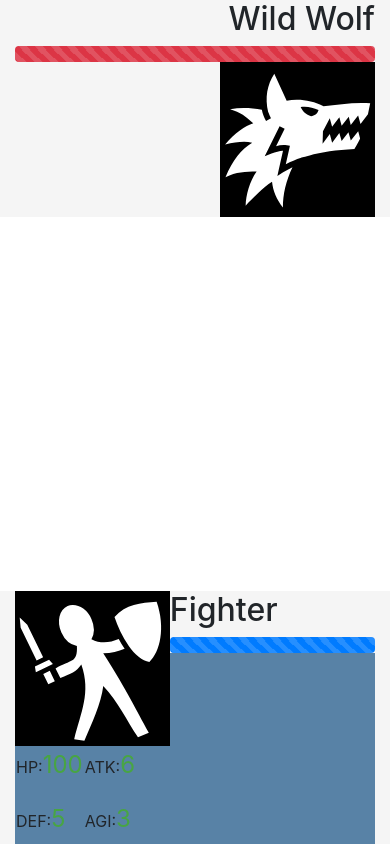
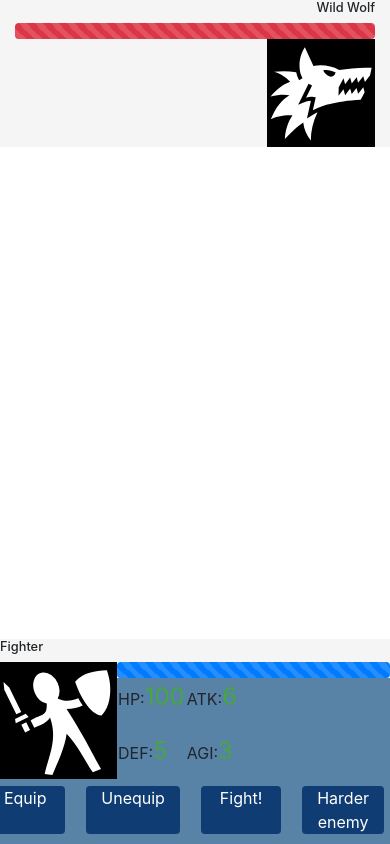
Before and after one commit to raidenandsolid/Terra-Coliseum, a plain HTML site: page index.html in a window 390 px wide. Both pictures are taken after a click on the element "Fighter". Drawn offline with nearby package versions, Linux system fonts and the light colour scheme.

Commit message:
Fix mobile buttons.

```diff
--- a/assets/css/style.css
+++ b/assets/css/style.css
@@ -38,7 +38,7 @@ html, body{
 }
 
 .equipButton {
-  margin-right: 10%;
+  margin-right: 5%;
   border-radius: 4px;
   background-color: #0F3C73;
   border: none;
@@ -264,6 +264,15 @@ html, body{
  /* start of phone styles */
  /* It's possible to hide the image if the screen becomes too small */
  .img-fluid {
-   max-width: 43%;
+   max-width: 30%;
+ }
+
+ h2 {
+   font-size: 0.80em;
+ }
+
+ #player {
+   padding-left: 0px;
+   padding-right: 0px;
  }
 }
--- a/index.html
+++ b/index.html
@@ -38,8 +38,8 @@
       </div>
       <div class="battle row">
         <div class="col-lg-4 col-md-3 col-sm-3" id="player">
+          <h2 class="text-left"></h2>
           <img id="player-img" class="float-left img-fluid" src=""></img>
-          <h2 class="text-left"></h2>
           <div class="progress">
             <div class="progress-bar progress-bar-striped progress-bar-animated" id="playerHpBar" role="progressbar" aria-valuemin="0" aria-valuemax="100" style="width: 100%"></div>
           </div>
@@ -54,13 +54,13 @@
                 <td class="attributes"><p id="pDef">DEF:<span></span></p></td>
                 <td class="attributes"><p id="pAgi">AGI:<span></span></p></td>
               </tr>
-              <tr>
-                <td class="equipButton" id="equip"><span>Equip</span></td>
-                <td class="equipButton" id="unequip"><span>Unequip</span></td>
-                <td id="fightButton"><button><span>Fight!</span></button></td>
-                <td id="enemyLevelButton"><button><span>Harder enemy</span></button></td>
-              </tr>
             </table>
+            <div class="row">
+                <div class="col equipButton" id="equip"><span>Equip</span></div>
+                <div class="col equipButton" id="unequip"><span>Unequip</span></div>
+                <div class="col equipButton" id="fightButton"><span>Fight!</span></div>
+                <div class="col equipButton" id="enemyLevelButton"><span>Harder enemy</span></div>
+            </div>
           </div>
         </div>
       </div>
```
